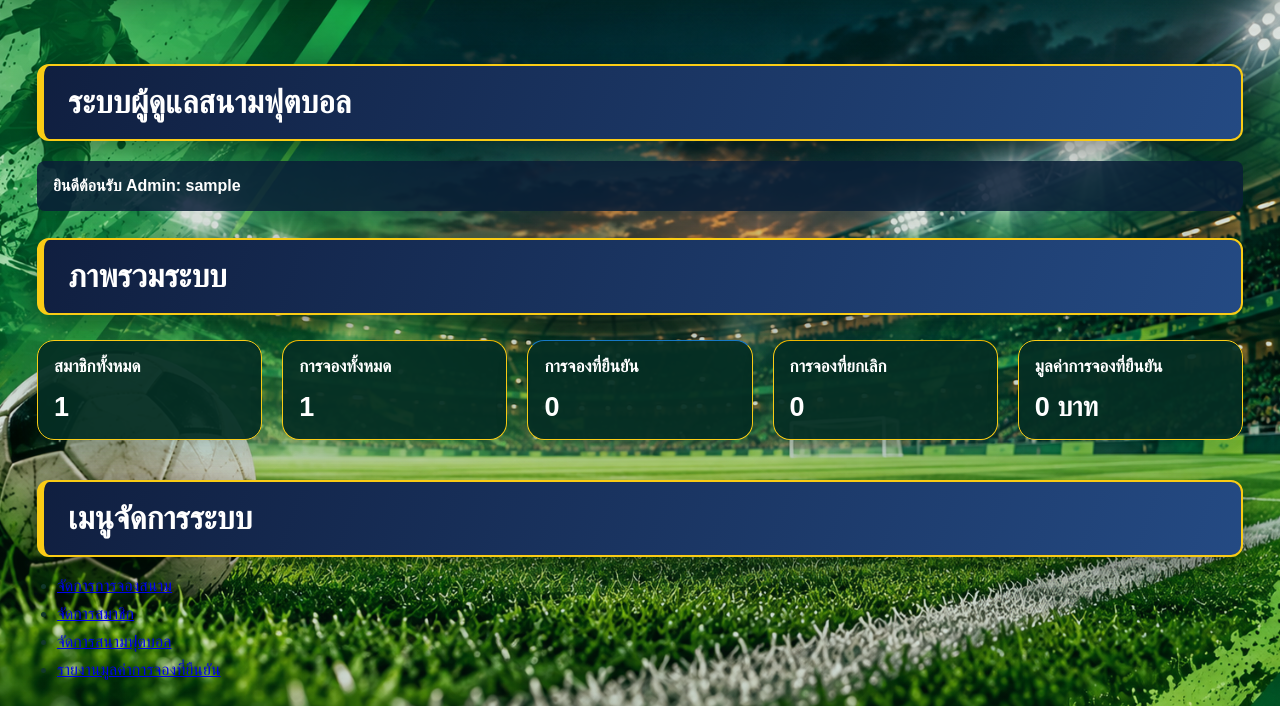
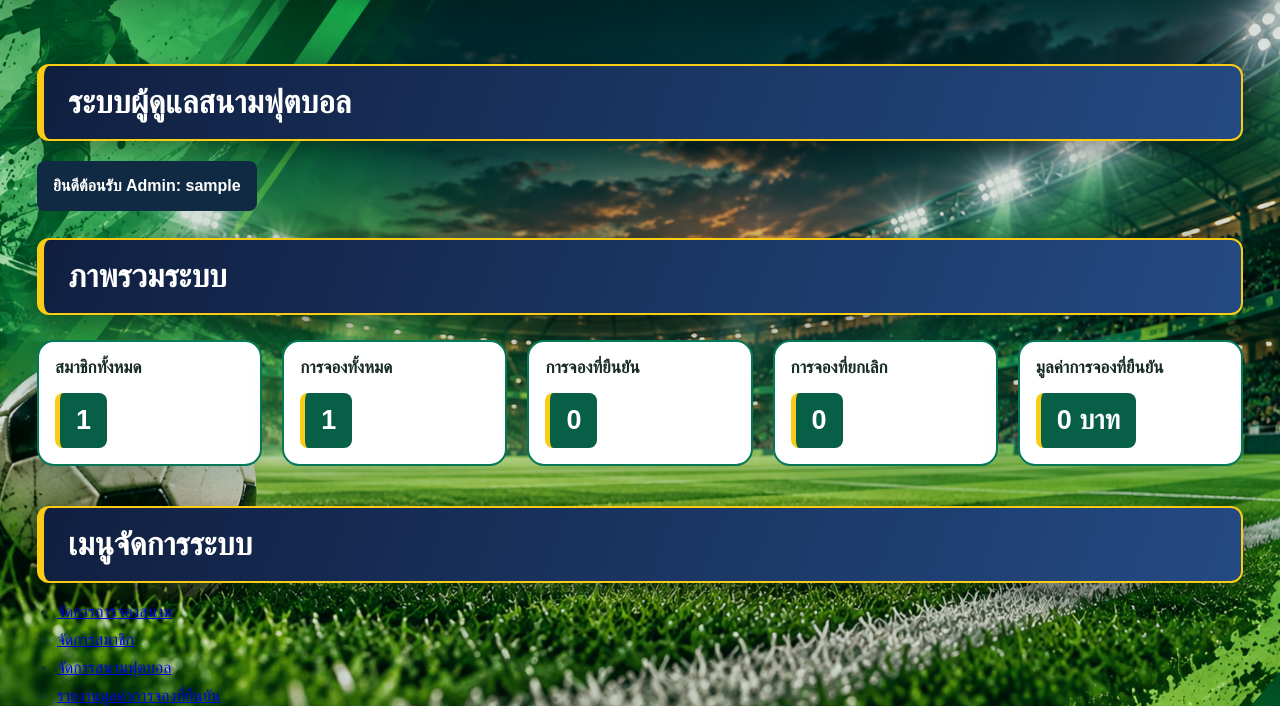
Before and after one commit to kotfly101-blip/football-booking-platform, a Flask app: page /admin in a window 1280 px wide. Shown: the part 81-787 px from the top of the page. Run offline with Flask 3, Linux system fonts and the light colour scheme; the visitor is signed in with stand-in values (Sample User, id 1); tables that the repository leaves empty hold one stand-in row (values such as "Sample post").

Commit message:
Fix text contrast on fields bookings and payments pages

```diff
--- a/app/static/css/style.css
+++ b/app/static/css/style.css
@@ -1002,3 +1002,79 @@ main .service-card small {
     color: #ffffff !important;
     -webkit-text-fill-color: #ffffff !important;
 }
+
+/* ===== FIX CONTRAST: FIELDS, BOOKINGS, PAYMENTS ===== */
+
+/* ชื่อสนาม A-E: พื้นเขียวเข้ม ตัวอักษรขาว */
+main .field-card h2 {
+    background: #065f46 !important;
+    color: #ffffff !important;
+    -webkit-text-fill-color: #ffffff !important;
+    padding: 14px 12px;
+    border-left: 5px solid #facc15;
+    border-radius: 8px;
+    text-shadow: none !important;
+}
+
+/* รายละเอียดสนาม: พื้นขาว ตัวอักษรเข้ม */
+main .field-card p {
+    color: #172b25 !important;
+    -webkit-text-fill-color: #172b25 !important;
+}
+
+/* คำอธิบายใต้หัวข้อหลักบนภาพสนาม */
+main > p {
+    display: block;
+    width: fit-content;
+    max-width: 100%;
+    background: #102a43 !important;
+    color: #ffffff !important;
+    -webkit-text-fill-color: #ffffff !important;
+    padding: 12px 16px;
+    border-radius: 8px;
+}
+
+/* กล่องสรุปรายรับ: พื้นขาวทึบ */
+main .stat-card,
+main .stats-grid > div,
+main .summary-grid > div {
+    background: #ffffff !important;
+    color: #172b25 !important;
+    border: 2px solid #047857 !important;
+    border-radius: 12px;
+}
+
+/* หัวข้อภายในกล่องสรุป */
+main .stat-card h3,
+main .stats-grid > div h3,
+main .summary-grid > div h3 {
+    background: transparent !important;
+    color: #172b25 !important;
+    -webkit-text-fill-color: #172b25 !important;
+    border: 0 !important;
+    padding: 0;
+    text-shadow: none !important;
+}
+
+/* ตัวเลขรายรับ: พื้นเขียวเข้ม ตัวอักษรขาว */
+main .stat-card p {
+    display: inline-block;
+    background: #065f46 !important;
+    color: #ffffff !important;
+    -webkit-text-fill-color: #ffffff !important;
+    padding: 12px 16px;
+    border-left: 5px solid #facc15;
+    border-radius: 8px;
+}
+
+/* ป้องกันข้อความในตารางกลืนกับพื้นหลัง */
+main table td {
+    color: #172b25 !important;
+    -webkit-text-fill-color: #172b25 !important;
+}
+
+main table th {
+    background: #065f46 !important;
+    color: #ffffff !important;
+    -webkit-text-fill-color: #ffffff !important;
+}
```
